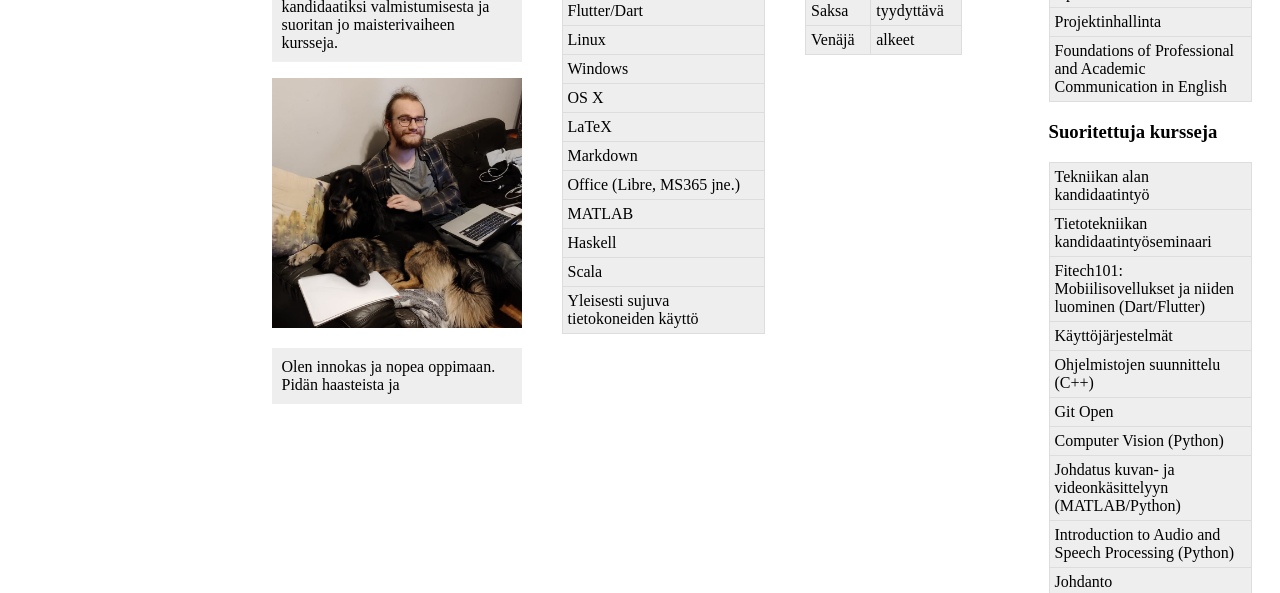
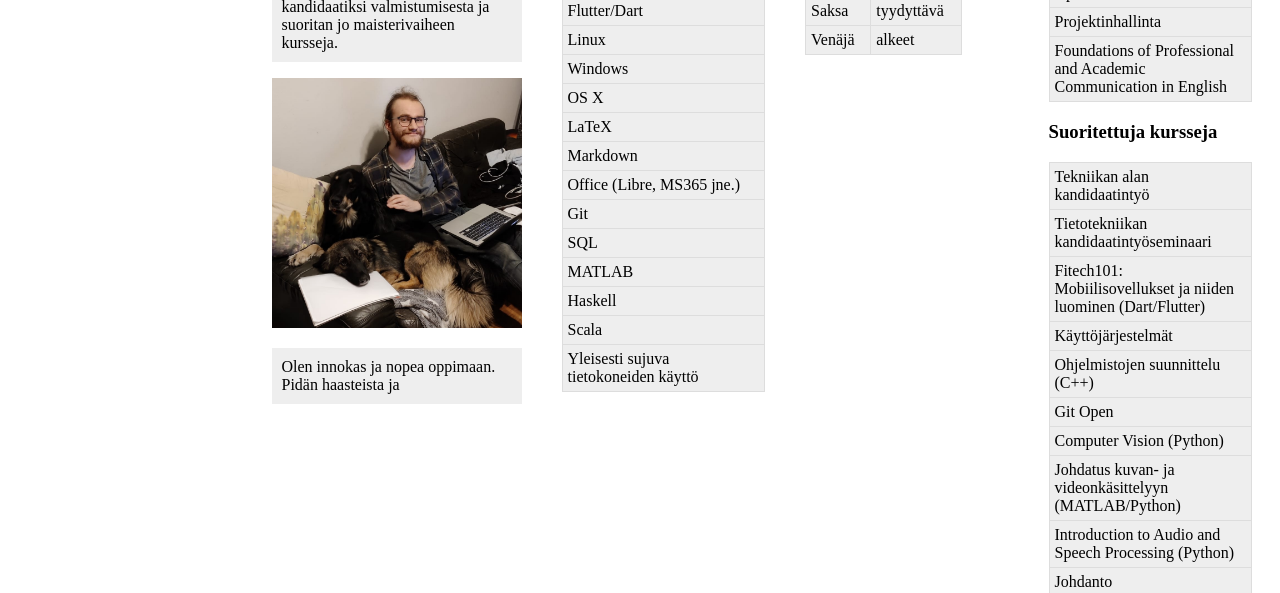
Before and after one commit to Haaveilija/Haaveilija.github.io, a plain HTML site: page index.html in a window 1280 px wide. Shown: the part 207-800 px from the top of the page. Drawn offline with Linux system fonts and the light colour scheme.

Commit message:
Update info

```diff
--- a/index.html
+++ b/index.html
@@ -43,6 +43,8 @@
                 <tr><td>LaTeX</td></tr>
                 <tr><td>Markdown</td></tr>
                 <tr><td>Office (Libre, MS365 jne.)</td></tr>
+                <tr><td>Git</td></tr>
+                <tr><td>SQL</td></tr>
                 <tr><td>MATLAB</td></tr>
                 <tr><td>Haskell</td></tr>
                 <tr><td>Scala</td></tr>
```
